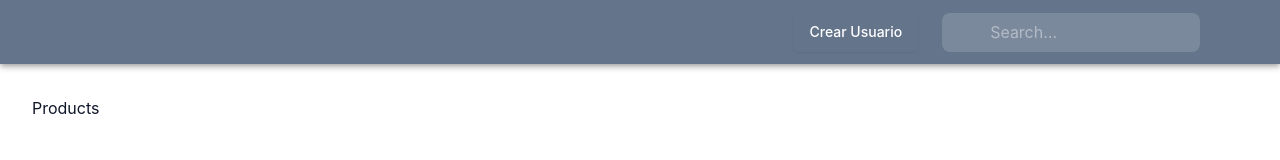
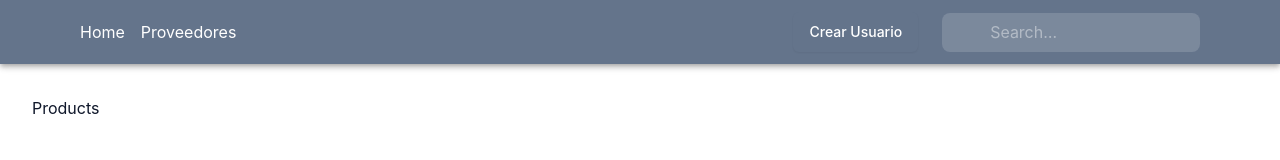
Before and after one commit to Projecto-final-rabbits/projecto-final-I-web, a React (Vite) app: page /products in a window 1280 px wide. Shown: the top 160 px of the page. Built offline with nearby package versions, Linux system fonts and the light colour scheme; no server answers; sample sign-in values are in the browser's storage; some icons are missing.

Commit message:
complete task

```diff
--- a/src/components/organisms/header/index.tsx
+++ b/src/components/organisms/header/index.tsx
@@ -4,6 +4,7 @@ import {
   Box,
   IconButton,
   InputBase,
+  Stack,
   styled,
   Toolbar,
 } from "@mui/material";
@@ -17,6 +18,7 @@ import { DesktopMenu, MovileMenu, CreateUser } from "./components";
 import AccountCircle from "@mui/icons-material/AccountCircle";
 import { useSelector } from "react-redux";
 import { RootState } from "@/state-managment/store";
+import { Link } from "react-router-dom";
 
 const SearchIconWrapper = styled("div")(({ theme }) => ({
   padding: theme.spacing(0, 2),
@@ -112,6 +114,34 @@ const Header: React.FC = () => {
           >
             <MenuIcon />
           </IconButton>
+          <Stack spacing={2} direction="row">
+            <Link
+              to="/home"
+              style={{
+                textDecoration: "none",
+                color: "white",
+                "&:hover": {
+                  opacity: 0.8,
+                  fontWeight: 600,
+                },
+              }}
+            >
+              Home
+            </Link>
+            <Link
+              to="/proveedores"
+              style={{
+                textDecoration: "none",
+                color: "white",
+                "&:hover": {
+                  opacity: 0.8,
+                  fontWeight: 600,
+                },
+              }}
+            >
+              Proveedores
+            </Link>
+          </Stack>
           <Box sx={{ flexGrow: 1 }} />
           <CreateUser role={user?.role ?? "admin"} />
           <Search>
```
